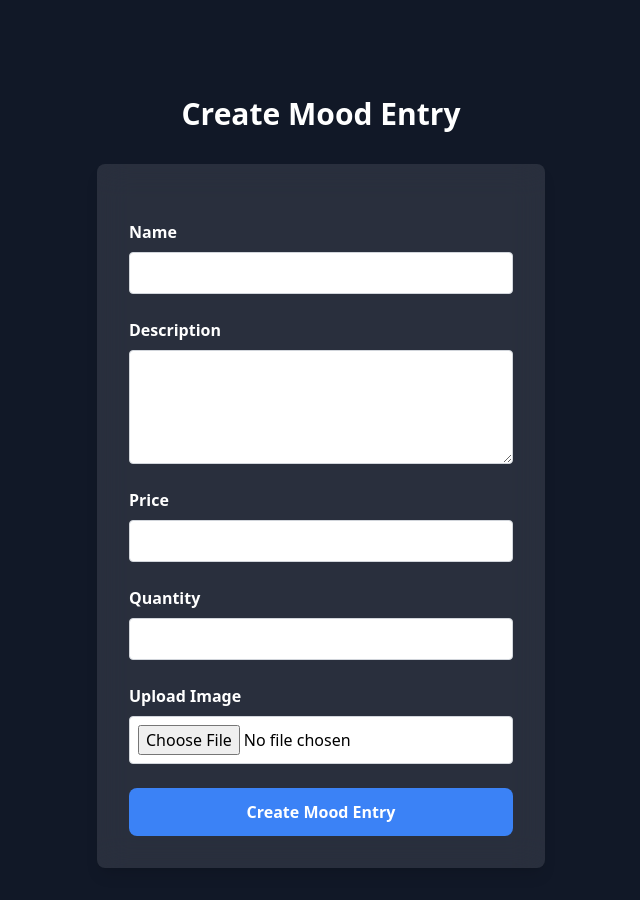
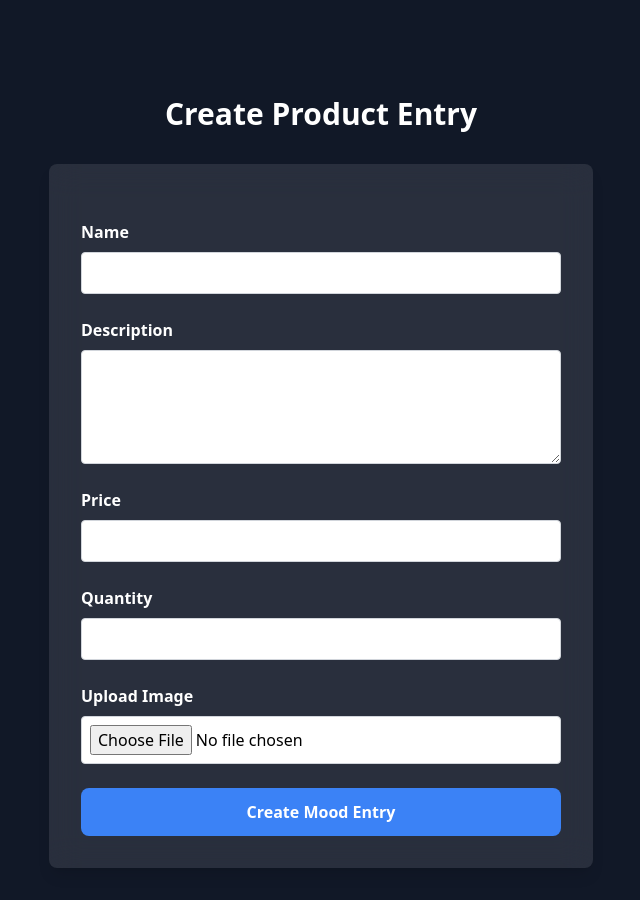
Before and after one commit to gracekarinn/takhor, a Django app: page /create/ in a window 1280 px wide. Shown: the whole page, without its empty margins (319-959 px from the left). Run offline with Django 5.2, Linux system fonts and the light colour scheme; some libraries are stand-ins or nearby versions.

Commit message:
Update create_product_entry.html with improved form layout and styling

```diff
--- a/main/templates/create_product_entry.html
+++ b/main/templates/create_product_entry.html
@@ -3,14 +3,14 @@
 {% block meta %}
 <title>Create Mood</title>
 {% endblock meta %}
-
 {% block content %}
 
+
 <div class="flex flex-col min-h-screen bg-gray-900">
-  <div class="container mx-auto px-4 py-8 mt-16 max-w-xl">
-    <h1 class="text-3xl font-bold text-center mb-8 text-white">Create Mood Entry</h1>
+  <div class="container mx-auto px-4 py-8 mt-16 max-md:w-screen max-w-xl ">
+    <h1 class="text-3xl font-bold text-center mb-8 text-white">Create Product Entry</h1>
 
-    <div class="bg-white bg-opacity-10 backdrop-filter mx-auto backdrop-blur-lg rounded-lg shadow-lg p-8 max-w-md w-full">
+    <div class="bg-white bg-opacity-10 backdrop-filter mx-auto backdrop-blur-lg rounded-lg shadow-lg p-8 w-full">
       <form method="POST" enctype="multipart/form-data" class="space-y-6 mx-auto">
         {% csrf_token %}
 
```
